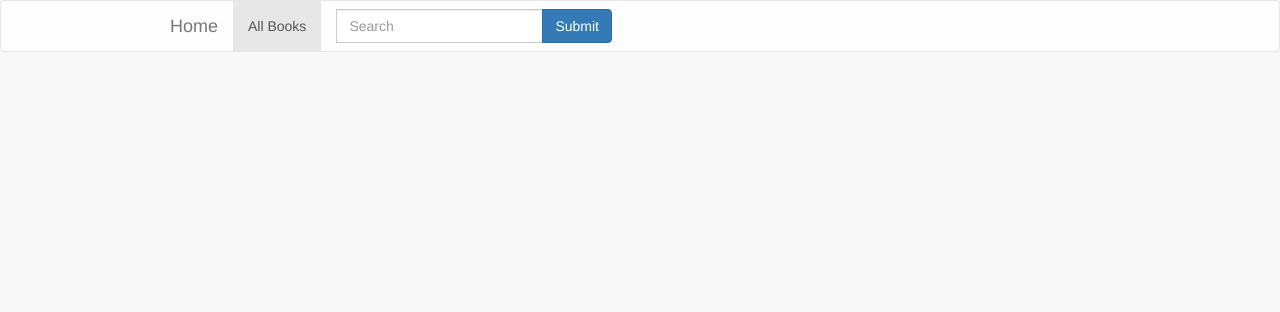
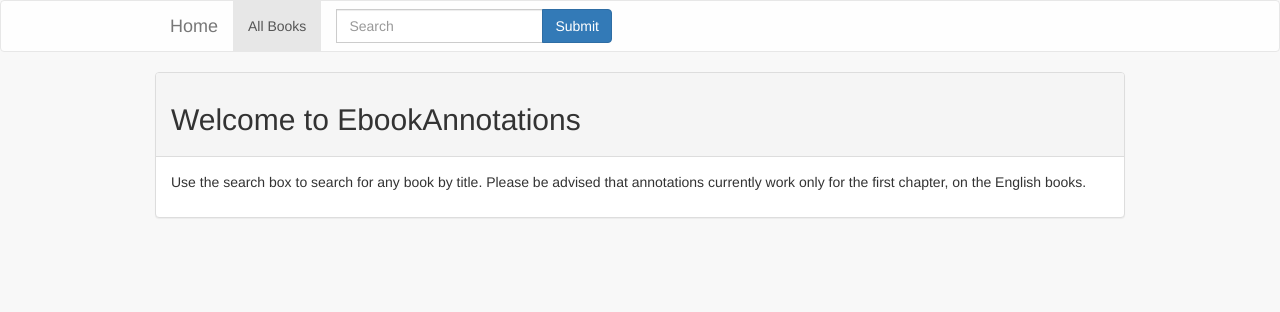
Before and after one commit to dragosthealex/ebook-annotations, a PHP site: page / in a window 1280 px wide. Shown: the top 312 px of the page. Run offline with PHP 8.4, Linux system fonts and the light colour scheme; data that the repository does not hold is empty.

Commit message:
Added some intro text on homepage

```diff
--- a/App/front_end/www/index.php
+++ b/App/front_end/www/index.php
@@ -4,7 +4,17 @@ $header['title'] = 'Annotated eBook Reader';
 include '../templates/header.php';
 ?>
 <div class="row" id="book-results">
-
+  <div class="panel panel-default">
+    <div class="panel-heading">
+      <h2>Welcome to EbookAnnotations</h2>
+    </div>
+    <div class="panel-body">
+      <p>
+        Use the search box to search for any book by title. Please be advised that
+        annotations currently work only for the first chapter, on the English books.
+      </p>
+    </div>
+  </div>
 </div>
 <?php
 include '../templates/footer.php';
```
Also changed, not shown: App/server/Generator/ebook_annotations/database.db.
